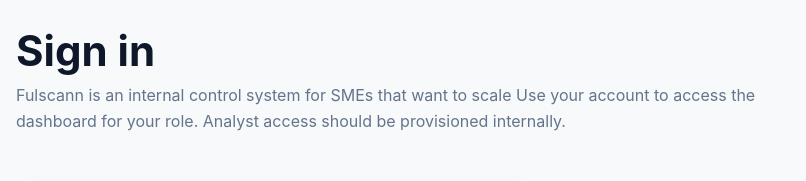
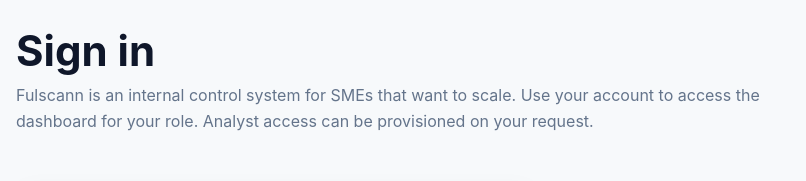
Before and after one commit to nexxintel-tech/fulscann-db, a Next.js app: page /login in a window 1280 px wide. Shown: the top 181 px of the page, without its empty margins (0-806 px from the left). Built offline with nearby package versions, Linux system fonts and the light colour scheme; no server answers.

Commit message:
Login page Typo fix

```diff
--- a/app/login/page.tsx
+++ b/app/login/page.tsx
@@ -17,7 +17,7 @@
         <p>
           {createMode
             ? "Create a Business CEO account to begin onboarding. Fulscann internal roles and staff users are provisioned separately."
-            : "Fulscann is an internal control system for SMEs that want to scale Use your account to access the dashboard for your role. Analyst access should be provisioned internally."}
+            : "Fulscann is an internal control system for SMEs that want to scale. Use your account to access the dashboard for your role. Analyst access can be provisioned on your request."}
         </p>
       </section>
 
```
